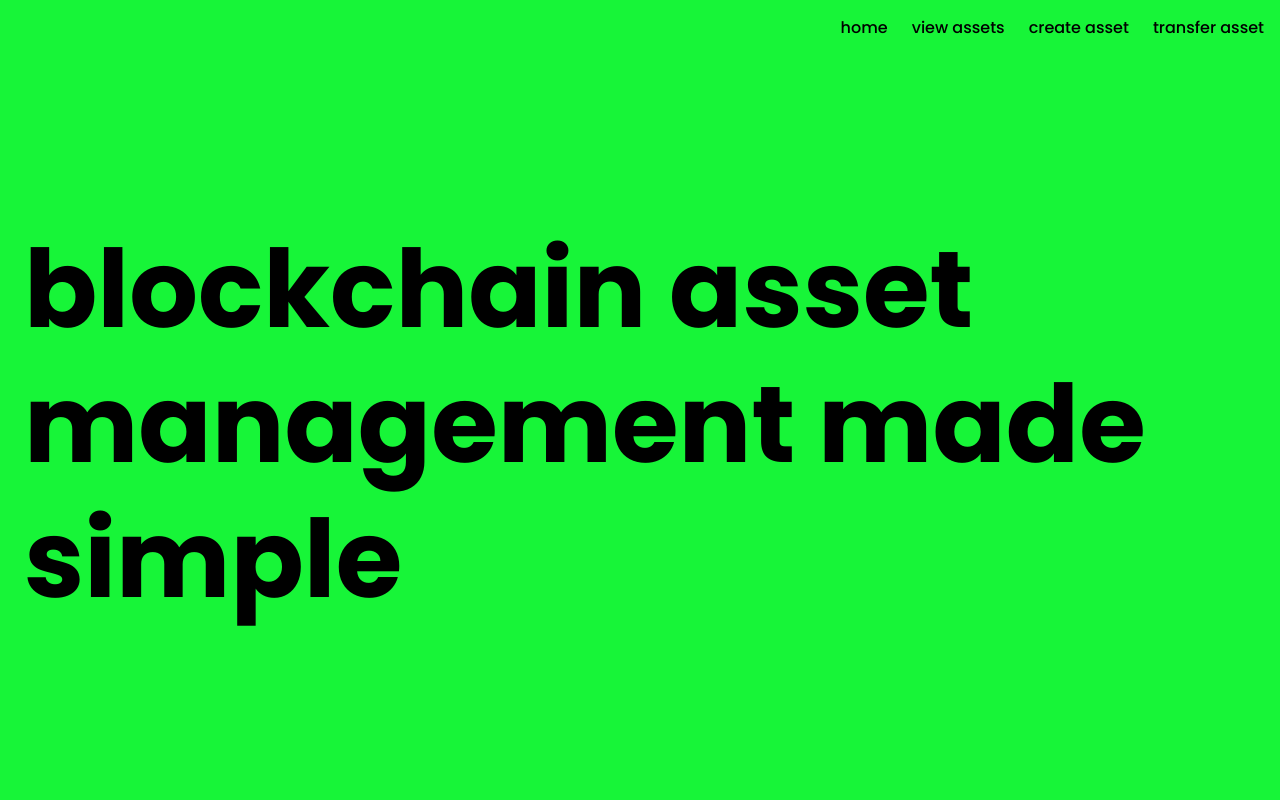
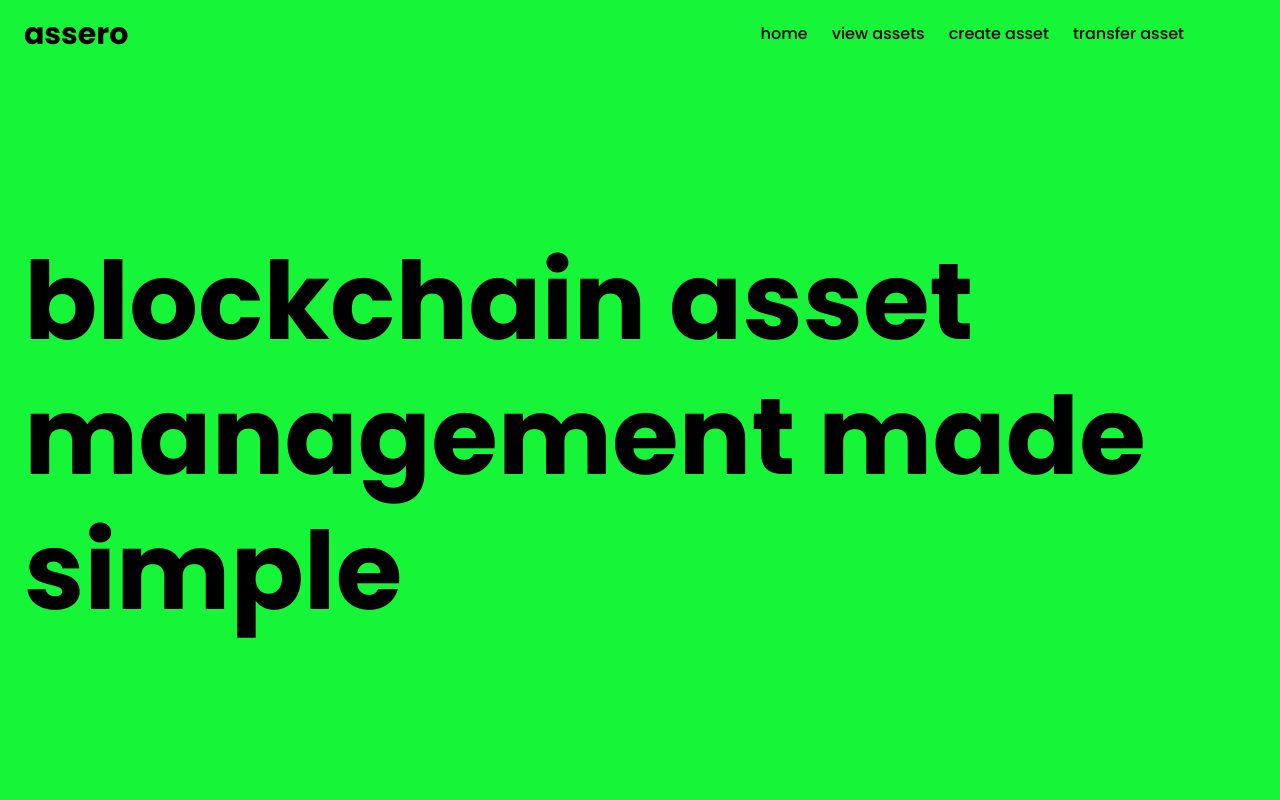
Before and after one commit to nonvegetable/assero, a Next.js app in the folder assero-frontend/: page / in a window 1280 px wide. Shown: the top 800 px of the page. Built offline with nearby package versions, Linux system fonts and the light colour scheme.

Commit message:
navbar on home

```diff
--- a/assero-frontend/src/components/homepage/home.tsx
+++ b/assero-frontend/src/components/homepage/home.tsx
@@ -2,11 +2,12 @@
 import React from "react";
 import { motion } from "framer-motion";
 import Link from "next/link";
+import NavBar from "../common/NavBar";
 
 const Home = () => {
   return (
     <div className="min-h-screen bg-[#17F538] text-black overflow-hidden">
-      <motion.nav
+      {/* <motion.nav
         initial={{ y: -100 }}
         animate={{ y: 0 }}
         transition={{ duration: 0.8, ease: "easeOut" }}
@@ -29,7 +30,8 @@ const Home = () => {
             <Link href={item.href}>{item.label}</Link>
           </motion.div>
         ))}
-      </motion.nav>
+      </motion.nav> */}
+      <NavBar />
 
       <div className="flex items-center justify-center h-[calc(100vh-64px)] px-4 md:px-6">
         <motion.h1
```
